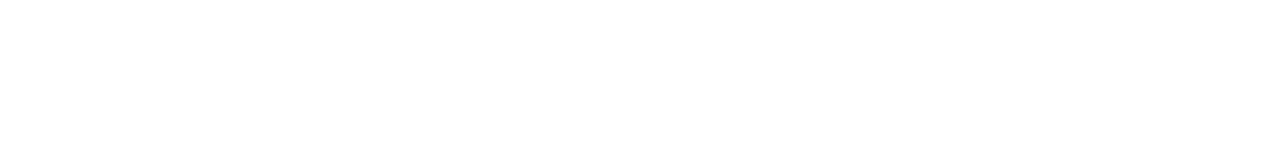
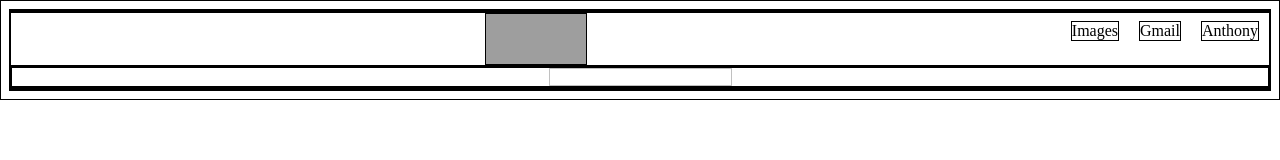
Before and after one commit to zortonio/google-homepage, a plain HTML site: page index.html in a window 1280 px wide. Drawn offline with Linux system fonts and the light colour scheme; grey boxes are pictures that could not be loaded.

Commit message:
Tinkering

```diff
--- a/index.html
+++ b/index.html
@@ -2,8 +2,22 @@
 <html>
 <head>
   <title>Google</title>
+  <link rel="stylesheet" type="text/css" href="style.css">
 </head>
 <body>
-
+   <div class="navbar">
+      <p>Anthony</p>
+      <p>Gmail</p>
+      <p>Images</p>
+   </div>
+   <div>
+      <img src="http://www.popsci.com/sites/popsci.com/files/styles/large_1x_/public/new-google-logo.jpg?itok=ZdIobGek" id="logo"/>
+   </div>
+   <div>
+      <form>
+         <input type="text" name="search" id="search_box">
+      </form>
+   </div>
+   <div class="footer"></div>
 </body>
 </html>
--- /dev/null
+++ b/style.css
@@ -0,0 +1,26 @@
+*{
+  border: 1px solid black;
+}
+.navbar{
+  position: top;
+}
+
+div p{
+  display: inline;
+  float: right;
+  margin: 10px;
+}
+#logo{
+  height: 50px;
+  width: 100px;
+  display: block;
+  margin-left: auto;
+  margin-right: auto;
+}
+#search_box{
+  display: block;
+  margin-right: auto;
+  margin-left: auto;
+  border: 1px solid silver;
+  padding-top: 0;
+}
```
